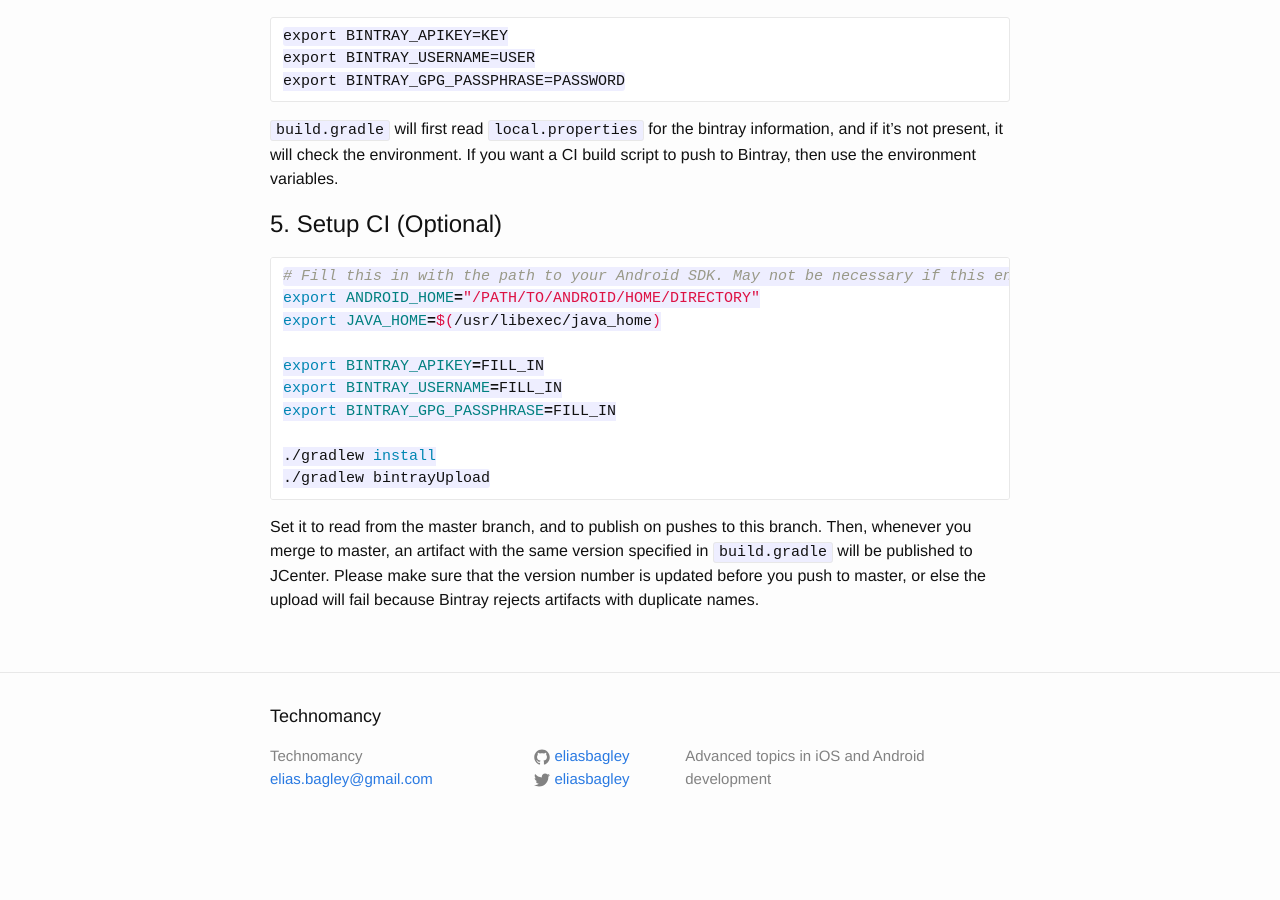
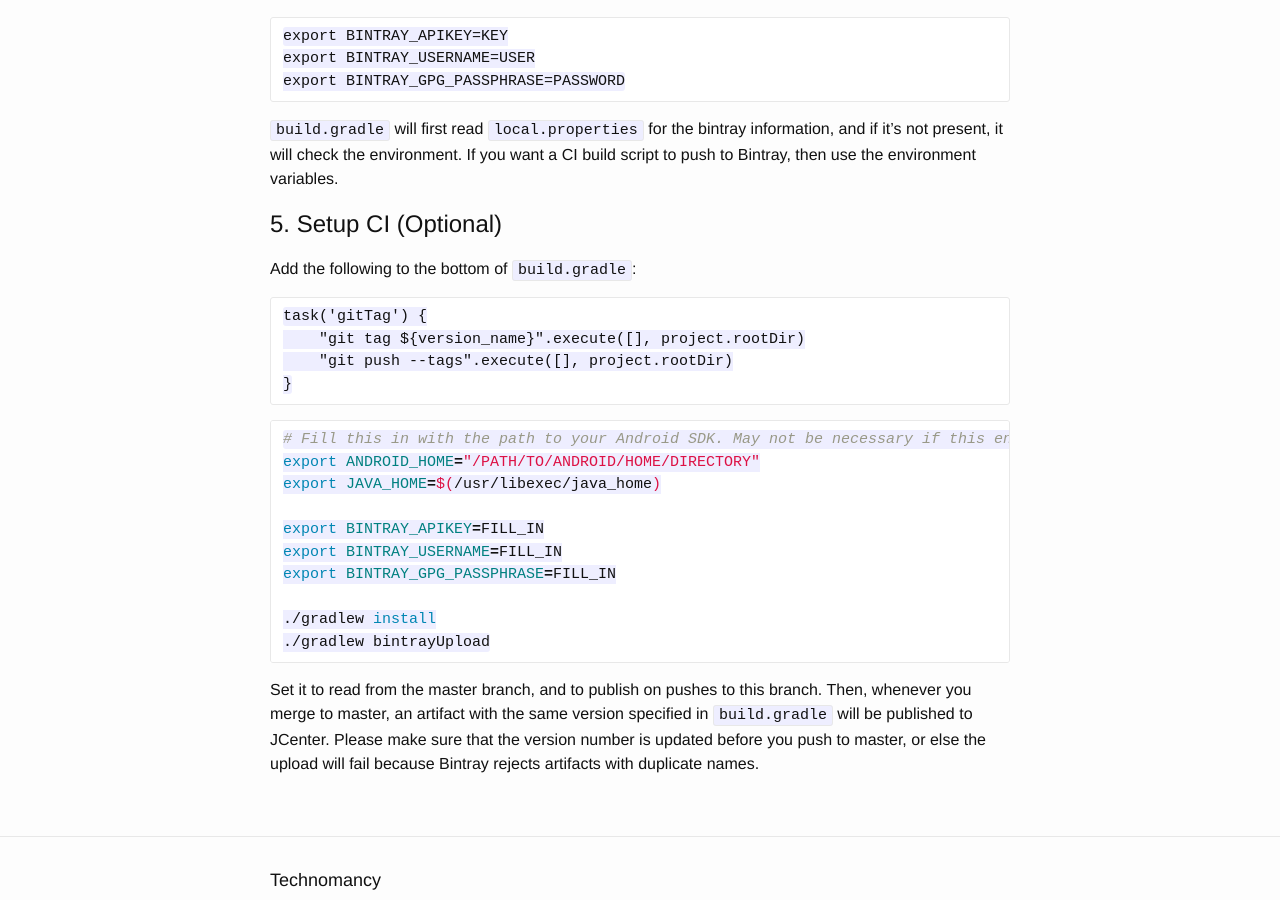
Before and after one commit to eliasbagley/eliasbagley.github.io, a Jekyll site: the page built from _posts/2015-10-23-gradle-script-for-bintray-upload.markdown, in a window 1280 px wide and 900 px high, scrolled down 4595 px. Built offline with Jekyll 4.4.1, drawn with Linux system fonts in a browser that asks for light colours; Markdown is read by kramdown in place of the engine named in the settings; comment, search, counter and statistics services are not loaded; before the commit the page ends 5445 px from its top, so only the background shows below that.

Commit message:
Add bintray CI post

````diff
--- a/_posts/2015-10-23-gradle-script-for-bintray-upload.markdown
+++ b/_posts/2015-10-23-gradle-script-for-bintray-upload.markdown
@@ -213,6 +213,15 @@ export BINTRAY_GPG_PASSPHRASE=PASSWORD
 
 #5. Setup CI (Optional)
 
+Add the following to the bottom of `build.gradle`:
+
+```
+task('gitTag') {
+    "git tag ${version_name}".execute([], project.rootDir)
+    "git push --tags".execute([], project.rootDir)
+}
+```
+
 ```bash
 # Fill this in with the path to your Android SDK. May not be necessary if this environment variable is already populated
 export ANDROID_HOME="/PATH/TO/ANDROID/HOME/DIRECTORY"
@@ -226,6 +235,7 @@ export BINTRAY_GPG_PASSPHRASE=FILL_IN
 ./gradlew bintrayUpload
 ```
 
+
 Set it to read from the master branch, and to publish on pushes to this branch. Then, whenever you merge to master, an artifact with the same version specified in `build.gradle` will be published to JCenter. Please make sure that the version number is updated before you push to master, or else the upload will fail because Bintray rejects artifacts with duplicate names.
 
 [bintray-link]: https://bintray.com
````
Also changed, not shown: _posts/2015-10-24-bintray-ci.markdown (added, +36 -0 lines).
